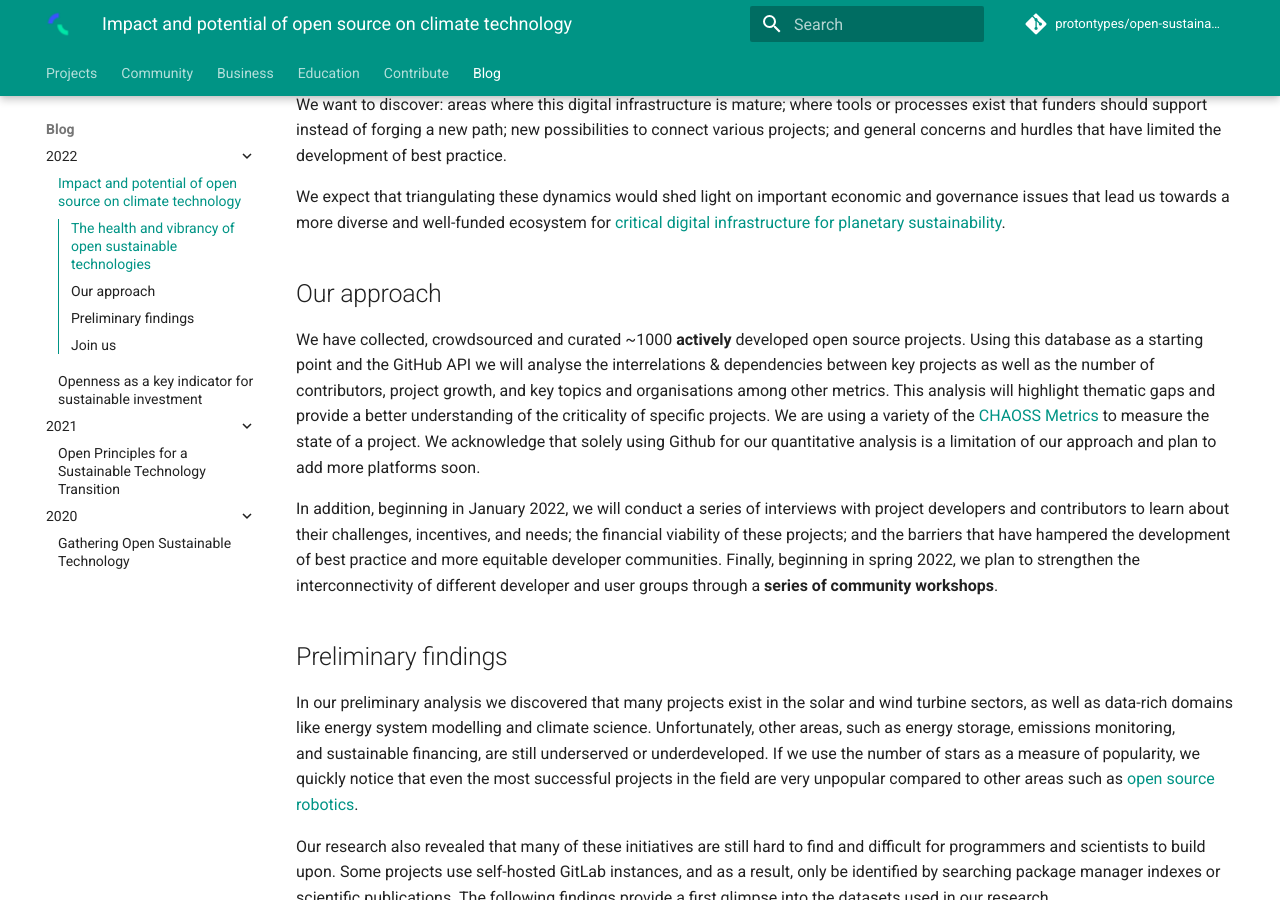
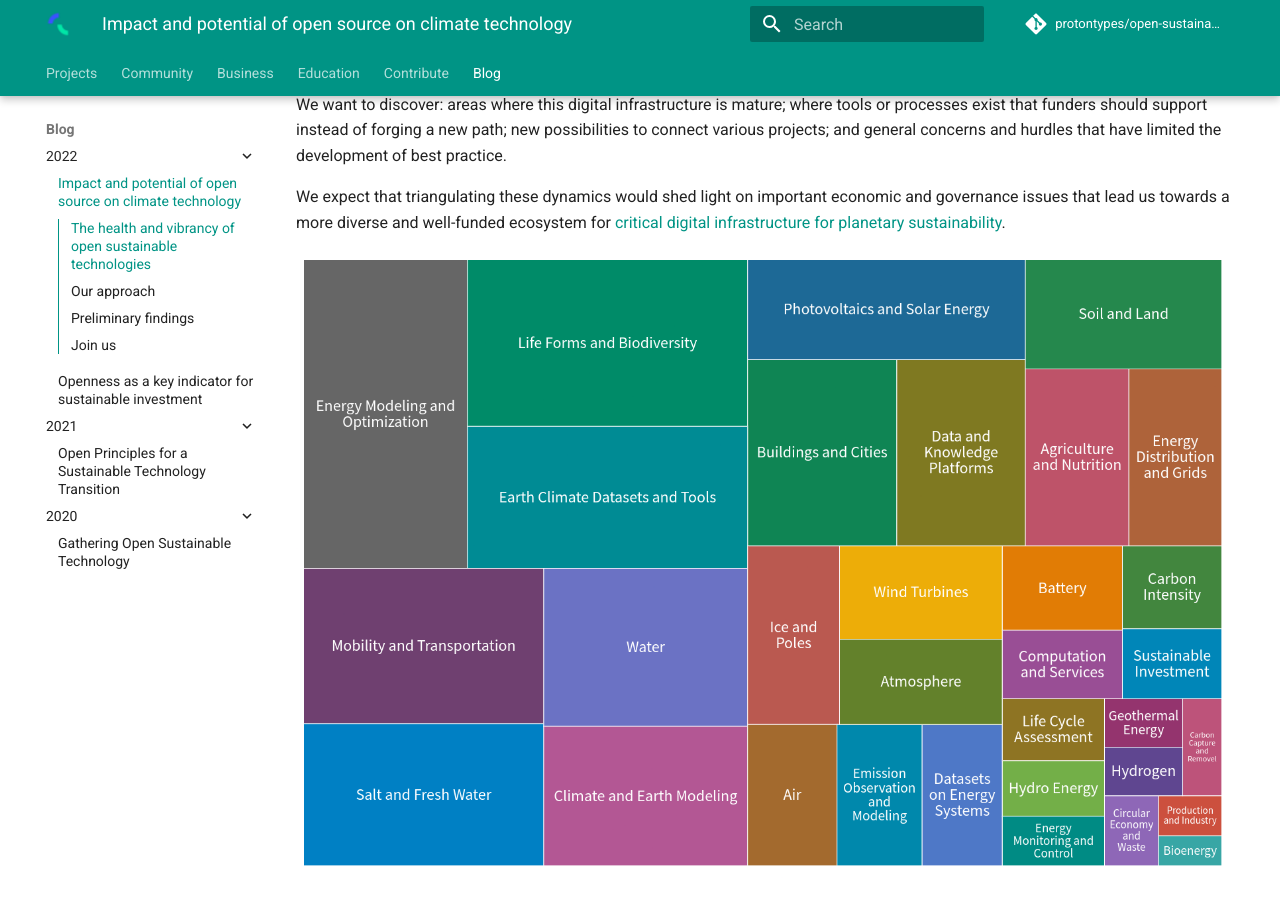
Before and after one commit to protontypes/open-sustainable-technology, an MkDocs documentation site: the page built from docs/blog/impact_and_potential_of_open_source_on_climate_technology.md, in a window 1280 px wide and 900 px high, scrolled down 1014 px. Built offline with MkDocs 1.6.1 and Material for MkDocs 9.7.7, drawn with Linux system fonts in a browser that asks for light colours; comment, search, counter and statistics services are not loaded.

Commit message:
Update impact_and_potential_of_open_source_on_climate_technology.md

```diff
--- a/docs/blog/impact_and_potential_of_open_source_on_climate_technology.md
+++ b/docs/blog/impact_and_potential_of_open_source_on_climate_technology.md
@@ -20,6 +20,8 @@ While we see a broader trend toward open source technology projects, there is no
 After a year of intensive mapping of the open source software landscape for climate action on [OpenSustain.tech](https://opensustain.tech/), we will **analyse the health and vibrancy of this emerging ecosystem**. The selection of projects was based on simple rules from the [Contribution Guide](https://opensustain.tech/contributing/). We want to discover: areas where this digital infrastructure is mature; where tools or processes exist that funders should support instead of forging a new path; new possibilities to connect various projects; and general concerns and hurdles that have limited the development of best practice.
 
 We expect that triangulating these dynamics would shed light on important economic and governance issues that lead us towards a more diverse and well-funded ecosystem for [critical digital infrastructure for planetary sustainability](https://medium.com/the-national-lottery-community-fund/infrastructure-for-community-climate-action-efd290b87a7a).
+
+![](./Ecosystem.png)
 
 ## Our approach
 
```
